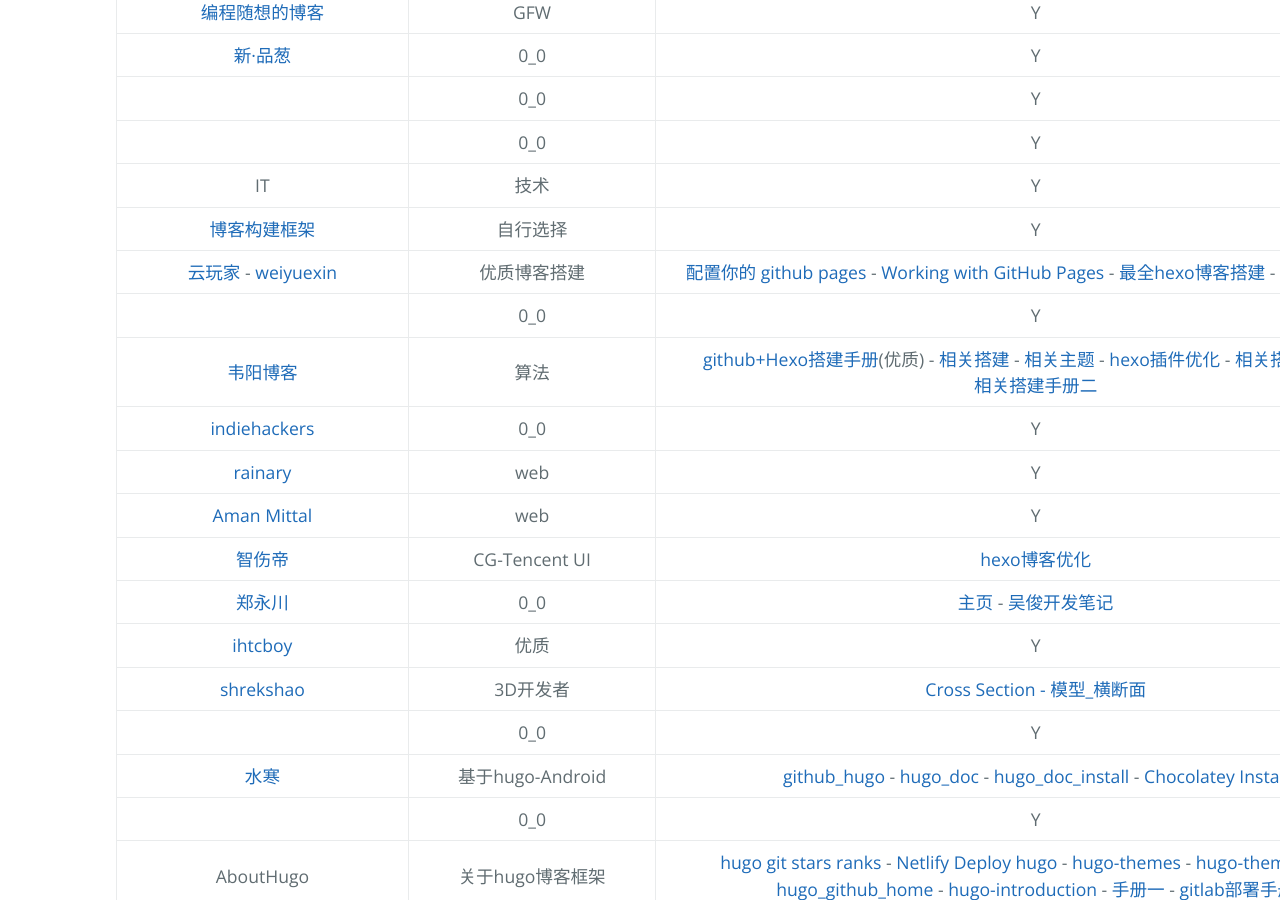
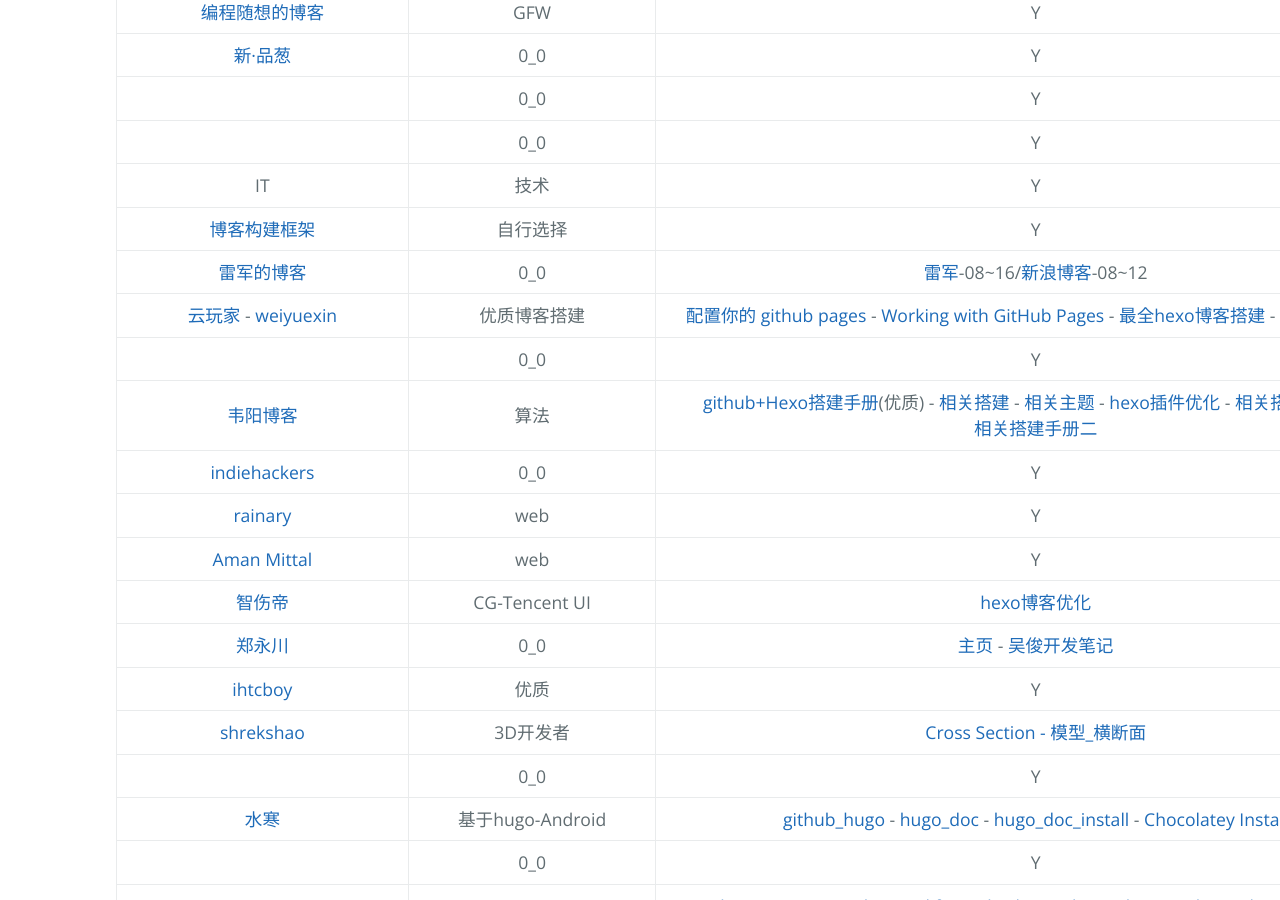
Before and after one commit to AmbroseRen/test, a Jekyll site: the page built from Library/Blog.md, in a window 1280 px wide and 900 px high, scrolled down 2082 px. Built offline with Jekyll 4.4.1, drawn with Linux system fonts in a browser that asks for light colours; our own code applies the rules of GitHub Pages for plain Markdown files; the repository's description, which GitHub fills in, is left out.

Commit message:
Update Blog.md

```diff
--- a/Library/Blog.md
+++ b/Library/Blog.md
@@ -57,6 +57,7 @@
 | []() | 0_0 | Y |
 | IT | 技术 | Y |
 | [博客构建框架](https://ambroseren.github.io/test/Data/InstallPackage/Plugins.html) | 自行选择 | Y |
+| [雷军的博客](https://www.ljcoder.com/) | 0_0 | [雷军](http://leijun.blog.techweb.com.cn/)-08~16/[新浪博客](http://blog.sina.com.cn/s/articlelist_1259217865_0_1.html)-08~12 |
 | [云玩家](https://yunist.cn/) - [weiyuexin](https://weiyuexin.top/) | 优质博客搭建 | [配置你的 github pages](https://github.com/hoperyy/blog/issues/10) - [Working with GitHub Pages](https://docs.github.com/en/free-pro-team@latest/github/working-with-github-pages) - [最全hexo博客搭建](https://yunist.cn/hexo/Hexo_blog_build/#Jsdelivr-%E5%8A%A0%E9%80%9F) - [知乎相关搭建](https://zhuanlan.zhihu.com/p/111639860) |
 | []() | 0_0 | Y |
 | [韦阳博客](https://godweiyang.com/) | 算法 | [github+Hexo搭建手册](https://godweiyang.com/2018/04/13/hexo-blog/)(优质) - [相关搭建](https://zhuanlan.zhihu.com/p/35668237) - [相关主题](https://zhuanlan.zhihu.com/p/129618255) - [hexo插件优化](https://zhuanlan.zhihu.com/p/33616481) - [相关搭建手册一](https://sspai.com/post/59480) - [相关搭建手册二](https://hans2936.github.io/2018/06/06/HexoLog/) |
```
